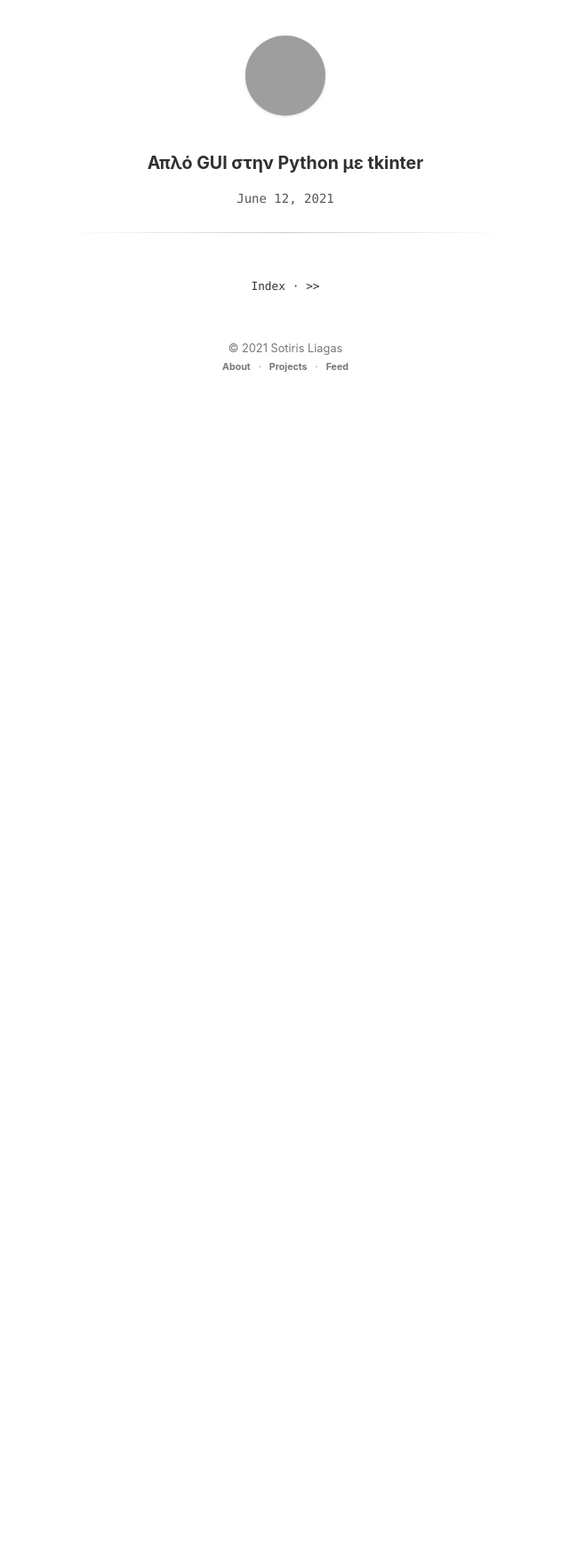
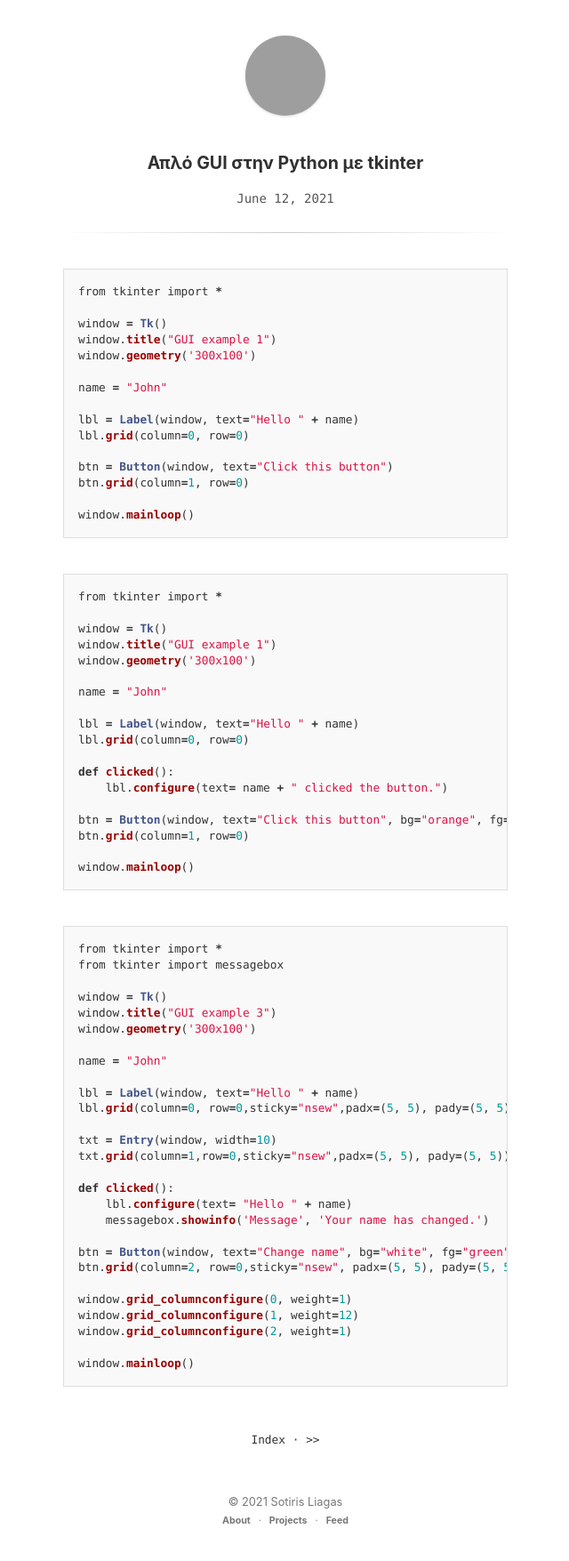
Before and after one commit to liagason/A-Jekyll-Blog, a Jekyll site: the page built from _posts/2021-06-12-simlpe-gui-in-python.md, in a window 1280 px wide. Shown: the whole page at 89% size, without its empty margins (319-959 px from the left). Built offline with Jekyll 4.4.1, drawn with Linux system fonts in a browser that asks for light colours; before the commit the page ends 900 px from its top, so only the background shows below that; grey boxes are pictures that could not be loaded.

Commit message:
Update 2021-06-12-simlpe-gui-in-python.md

````diff
--- a/_posts/2021-06-12-simlpe-gui-in-python.md
+++ b/_posts/2021-06-12-simlpe-gui-in-python.md
@@ -2,3 +2,72 @@
 layout: post
 title: Απλό GUI στην Python με tkinter
 ---
+
+```python
+from tkinter import *
+
+window = Tk()
+window.title("GUI example 1")
+window.geometry('300x100')
+
+name = "John"
+
+lbl = Label(window, text="Hello " + name)
+lbl.grid(column=0, row=0)
+
+btn = Button(window, text="Click this button")
+btn.grid(column=1, row=0)
+
+window.mainloop()
+```
+
+```python
+from tkinter import *
+
+window = Tk()
+window.title("GUI example 1")
+window.geometry('300x100')
+
+name = "John"
+
+lbl = Label(window, text="Hello " + name)
+lbl.grid(column=0, row=0)
+
+def clicked():
+    lbl.configure(text= name + " clicked the button.")
+
+btn = Button(window, text="Click this button", bg="orange", fg="red", command=clicked)
+btn.grid(column=1, row=0)
+
+window.mainloop()
+```
+
+```python
+from tkinter import *
+from tkinter import messagebox
+
+window = Tk()
+window.title("GUI example 3")
+window.geometry('300x100')
+
+name = "John"
+
+lbl = Label(window, text="Hello " + name)
+lbl.grid(column=0, row=0,sticky="nsew",padx=(5, 5), pady=(5, 5))
+
+txt = Entry(window, width=10)
+txt.grid(column=1,row=0,sticky="nsew",padx=(5, 5), pady=(5, 5))
+
+def clicked():
+    lbl.configure(text= "Hello " + name)
+    messagebox.showinfo('Message', 'Your name has changed.')
+
+btn = Button(window, text="Change name", bg="white", fg="green", command=clicked)
+btn.grid(column=2, row=0,sticky="nsew", padx=(5, 5), pady=(5, 5))
+
+window.grid_columnconfigure(0, weight=1)
+window.grid_columnconfigure(1, weight=12)
+window.grid_columnconfigure(2, weight=1)
+
+window.mainloop()
+```
````
